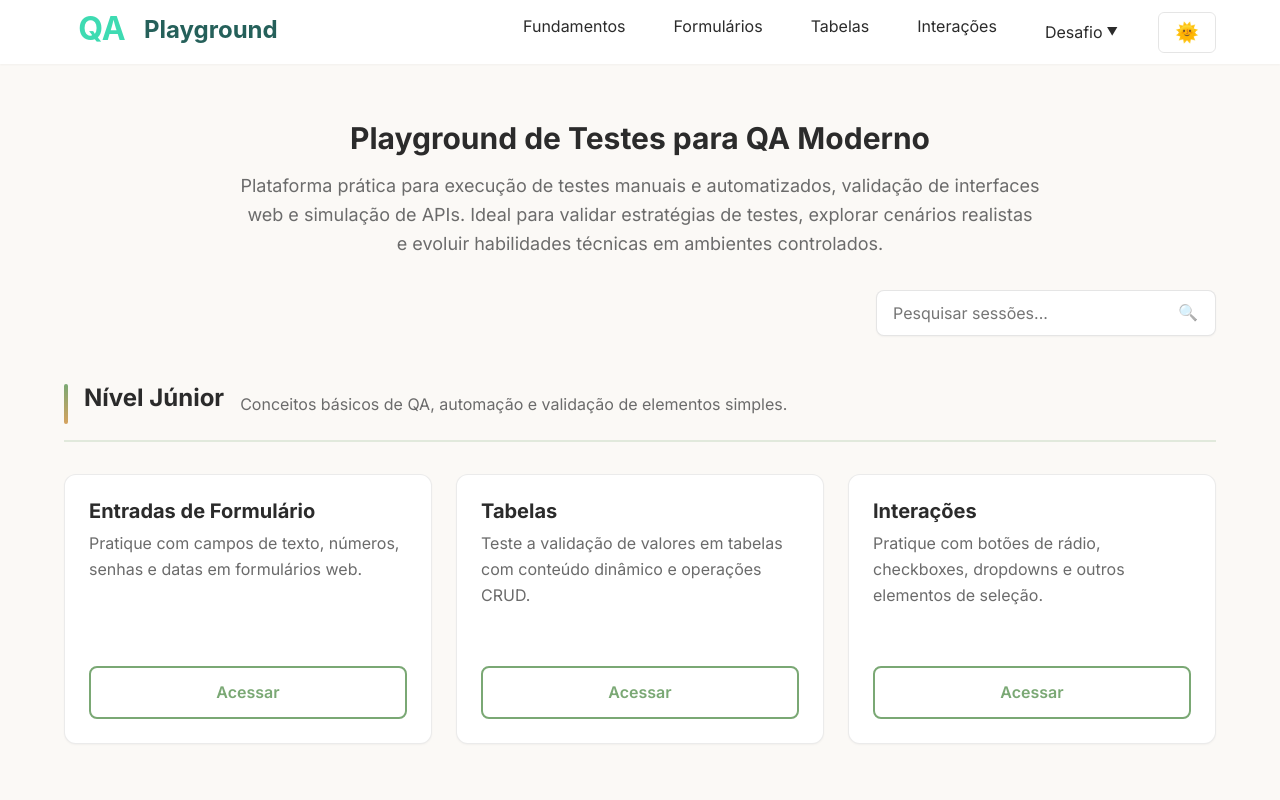
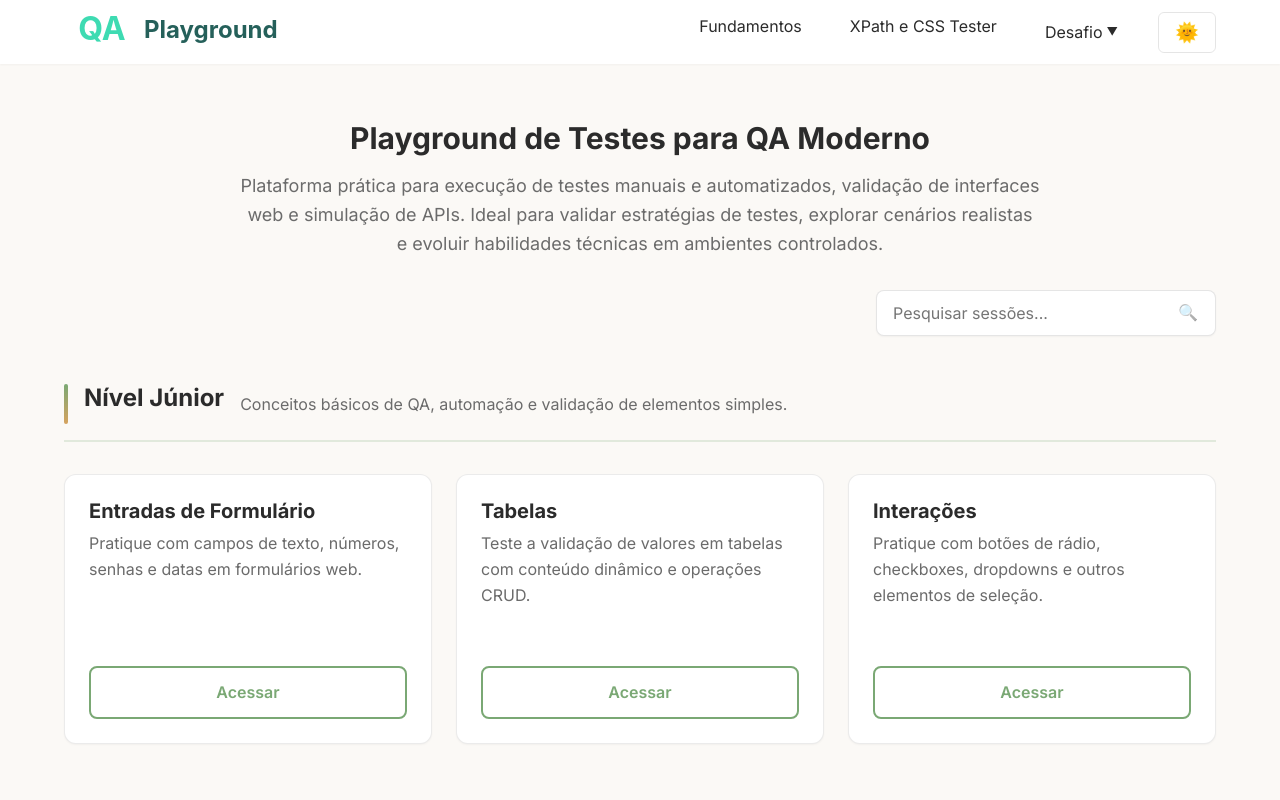
Before and after one commit to David-Nascimento/QA-Playground, a plain HTML site: page index.html in a window 1280 px wide. Shown: the top 800 px of the page. Drawn offline with Linux system fonts and the light colour scheme.

Commit message:
Removido links da header e adicionado xpath e css

```diff
--- a/index.html
+++ b/index.html
@@ -16,9 +16,7 @@
         <nav class="et-nav" aria-label="Navegação principal">
           <ul class="et-nav-list">
             <li><a href="pages/fundamentos.html">Fundamentos</a></li>
-            <li><a href="pages/junior/formularios/">Formulários</a></li>
-            <li><a href="pages/junior/tabelas/">Tabelas</a></li>
-            <li><a href="pages/junior/interacoes/">Interações</a></li>
+            <li><a href="pages/tools/xpath-css-tester.html">XPath e CSS Tester</a></li>
             <li class="nav-dropdown">
               <button class="dropdown-toggle" aria-expanded="false" aria-haspopup="true">Desafio</button>
               <ul class="dropdown-menu">
```
